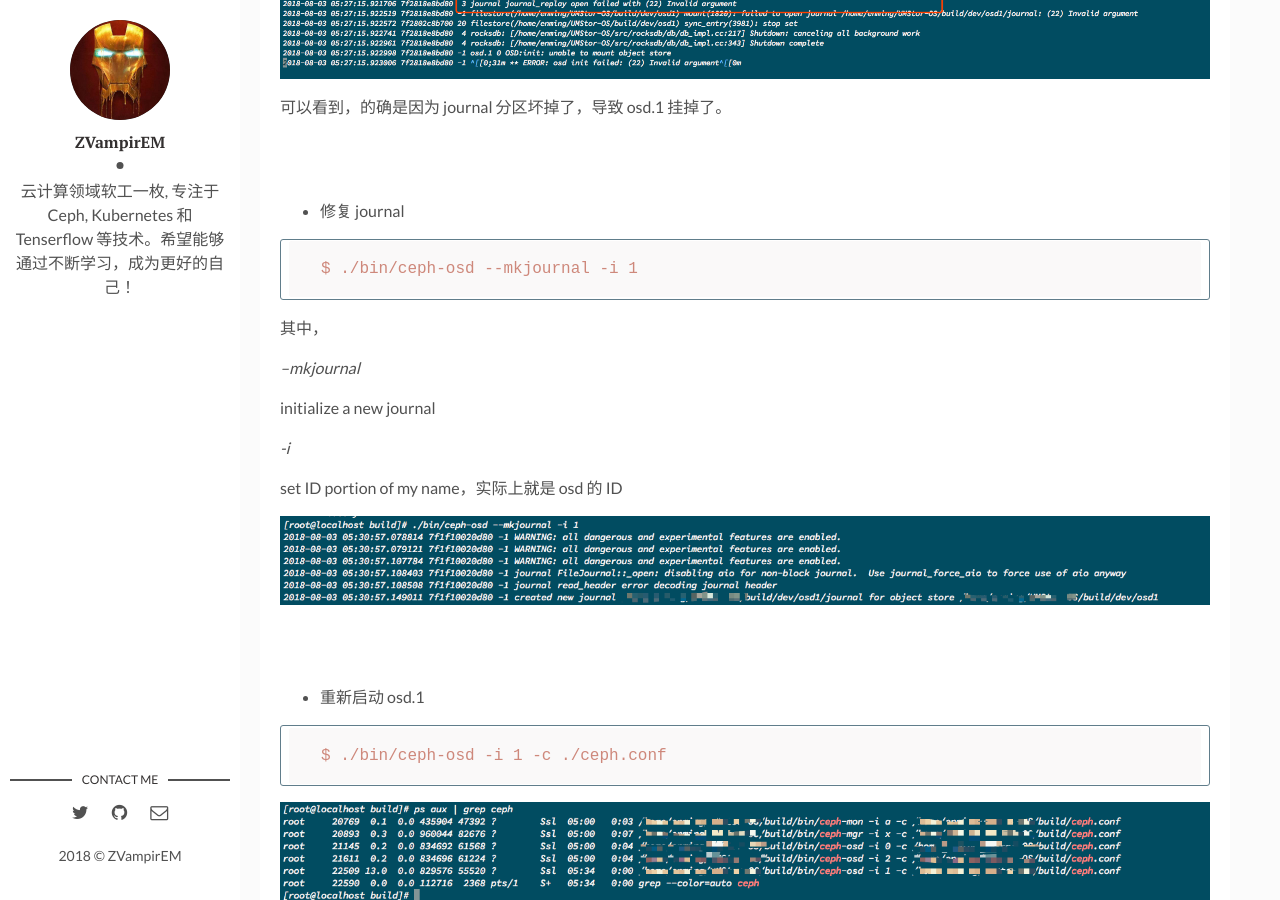
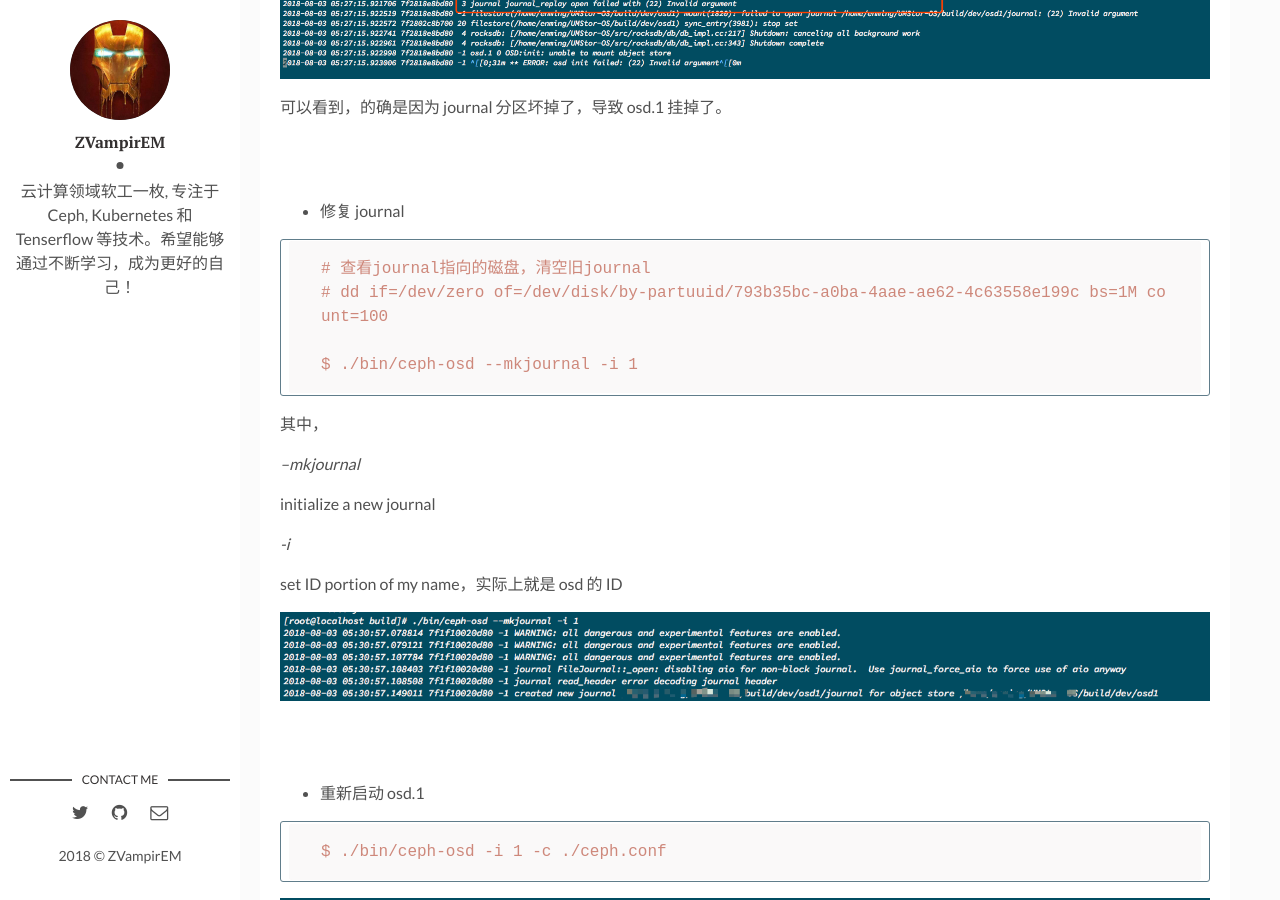
Before and after one commit to ZVampirEM77/ZVampirEM77.github.io, a Jekyll site: the page built from _posts/2018-08-03-ceph-filestore-recovery-journal.markdown, in a window 1280 px wide and 900 px high, scrolled down 3196 px. Built offline with Jekyll 4.4.1, drawn with Linux system fonts in a browser that asks for light colours.

Commit message:
myBlog: add cleanup journal partion op
Signed-off-by: Enming Zhang <zvampirem77@gmail.com>

````diff
--- a/_posts/2018-08-03-ceph-filestore-recovery-journal.markdown
+++ b/_posts/2018-08-03-ceph-filestore-recovery-journal.markdown
@@ -93,6 +93,9 @@ $ ps aux |grep ceph-osd
 - 修复 journal
 
 ```
+# 查看journal指向的磁盘，清空旧journal
+# dd if=/dev/zero of=/dev/disk/by-partuuid/793b35bc-a0ba-4aae-ae62-4c63558e199c bs=1M count=100
+
 $ ./bin/ceph-osd --mkjournal -i 1
 ```
 
````
